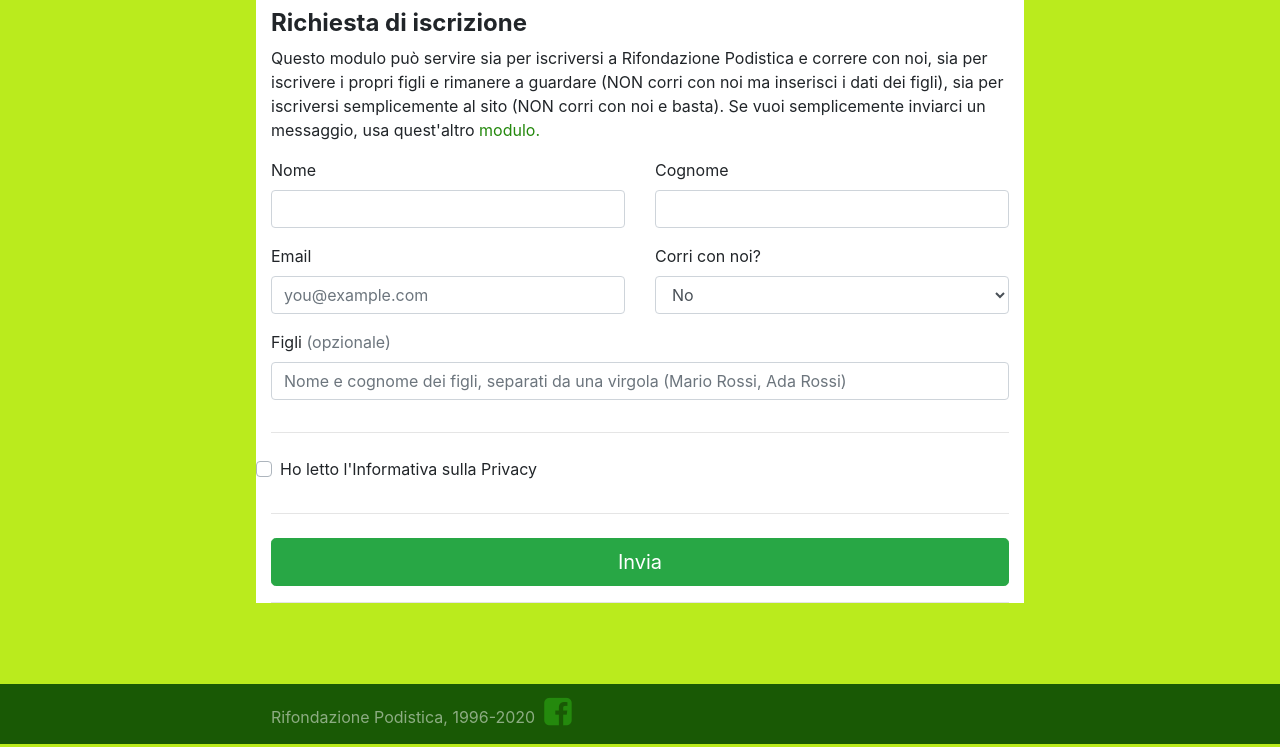
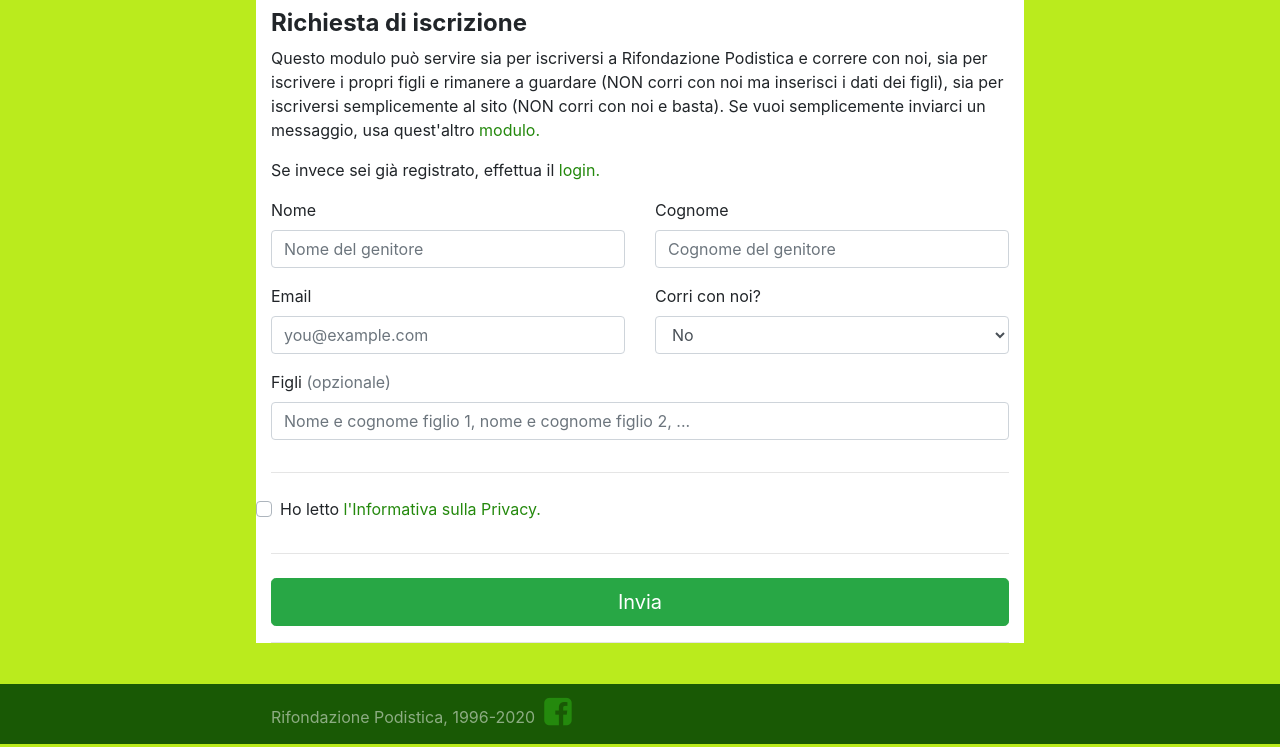
Before and after one commit to andywar65/rpnew_base, a Django app: template users/templates/users/registration.html in a window 1280 px wide. Shown: the part 56-803 px from the top of the page. Run offline with Django 3.2, Linux system fonts and the light colour scheme; the template is opened without the code that fills it: values that come from a table or form of the project are taken from there, others are empty; parts of the project's set-up code (start-up, migrations or seed data) failed here and were passed over; some libraries are stand-ins or nearby versions.

Commit message:
adding registration form for logged users

```diff
--- a/users/forms.py
+++ b/users/forms.py
@@ -98,9 +98,9 @@ class ChangeMember3Form(ModelForm):
 
 class RegistrationForm(ModelForm):
     first_name = forms.CharField(widget=forms.TextInput(attrs={
-        'class': "form-control"}))
+        'class': "form-control", 'placeholder': 'Nome del genitore', }))
     last_name = forms.CharField(widget=forms.TextInput(attrs={
-        'class': "form-control"}))
+        'class': "form-control", 'placeholder': 'Cognome del genitore', }))
     email = forms.EmailField(widget=forms.TextInput(attrs={
         'class': "form-control",
         'placeholder': "you@example.com"}))
@@ -108,22 +108,22 @@ class RegistrationForm(ModelForm):
         widget=forms.Select(attrs={'class': "form-control"}))
     children_str = forms.CharField(required = False,
         widget=forms.TextInput(attrs={'class': "form-control",
-        'placeholder': "Nome e cognome dei figli, separati da una virgola (Mario Rossi, Ada Rossi)"}))
+        'placeholder': "Nome e cognome figlio 1, nome e cognome figlio 2, ..."}))
     captcha = ReCaptchaField()
-
-    #def clean(self):
-        #cd = super().clean()
-        #sector = cd.get('sector')
-        #children = cd.get('children_str')
-        #if sector == '0-NO' and children:
-            #self.add_error('sector', forms.ValidationError(
-                #'Se hai inserito figli seleziona "No, solo i figli"',
-                #code='if_juvenile_set_sector',
-            #))
 
     class Meta:
         model = Applicant
-        fields = '__all__'
+        fields = ('first_name', 'last_name', 'email', 'sector', 'children_str')
+
+class RegistrationLogForm(ModelForm):
+    first_name = forms.CharField(widget=forms.TextInput(attrs={
+        'class': "form-control", 'placeholder': 'Nome del figlio', }))
+    last_name = forms.CharField(widget=forms.TextInput(attrs={
+        'class': "form-control", 'placeholder': 'Cognome del figlio', }))
+
+    class Meta:
+        model = Applicant
+        fields = ('first_name', 'last_name', )
 
 class ContactLogForm(ModelForm):
     subject = forms.CharField(widget=forms.TextInput(attrs={'class': "form-control"}))
--- a/users/templates/users/message.html
+++ b/users/templates/users/message.html
@@ -55,7 +55,8 @@
             <div class="row">
               <div class="col-md-6 mb-3 custom-control custom-checkbox">
                 <input type="checkbox" class="custom-control-input" id="privacy" required>
-                <label class="custom-control-label" for="privacy">Ho letto l'Informativa sulla Privacy</label>
+                <label class="custom-control-label" for="privacy">
+                  Ho letto <a href="/privacy/">l'Informativa sulla Privacy.</a></label>
               </div>
               <div class="col-md-6 mb-3">
               {{ form.captcha }}
--- a/users/templates/users/registration.html
+++ b/users/templates/users/registration.html
@@ -10,14 +10,19 @@
     <p>A breve riceverai una mail con le credenziali di accesso.
     Non è un processo automatico, per cui può richiedere tempo.</p>
   </div>
+  {% endif %}
 
+  {% if user.is_authenticated %}
+  goo
   {% else %}
   <p>Questo modulo può servire sia per iscriversi a Rifondazione Podistica e
     correre con noi, sia per iscrivere i propri figli e rimanere a guardare
     (NON corri con noi ma inserisci i dati dei figli), sia per iscriversi
     semplicemente al sito (NON corri con noi e basta). Se vuoi semplicemente
     inviarci un messaggio, usa quest'altro
-    <a href="/contacts/" style="color: #24890d;">modulo.</a></p>
+    <a href="/contacts/">modulo.</a></p>
+  <p>Se invece sei già registrato, effettua il
+    <a href="/admin/login/?next={{ request.get_full_path }}">login.</a></p>
   <form action="" method="post" class="needs-validation" novalidate>
             <div class="row">
               <div class="col-md-6 mb-3">
@@ -58,7 +63,8 @@
             <div class="row">
               <div class="col-md-6 mb-3 custom-control custom-checkbox">
                 <input type="checkbox" class="custom-control-input" id="privacy" required>
-                <label class="custom-control-label" for="privacy">Ho letto l'Informativa sulla Privacy</label>
+                <label class="custom-control-label" for="privacy">
+                  Ho letto <a href="/privacy/">l'Informativa sulla Privacy.</a></label>
               </div>
               <div class="col-md-6 mb-3">
               {{ form.captcha }}
```
Also changed, not shown: users/views.py (+13 -1 lines).
